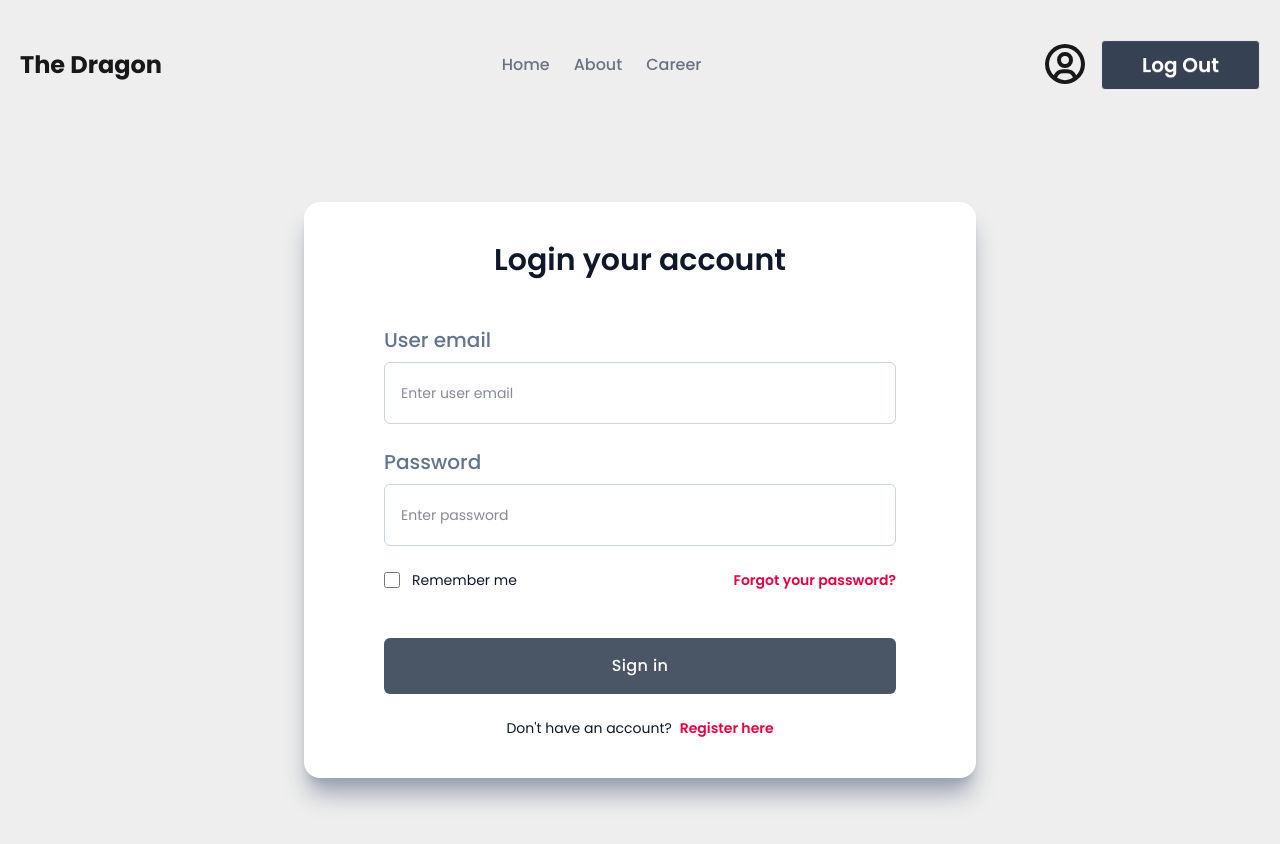
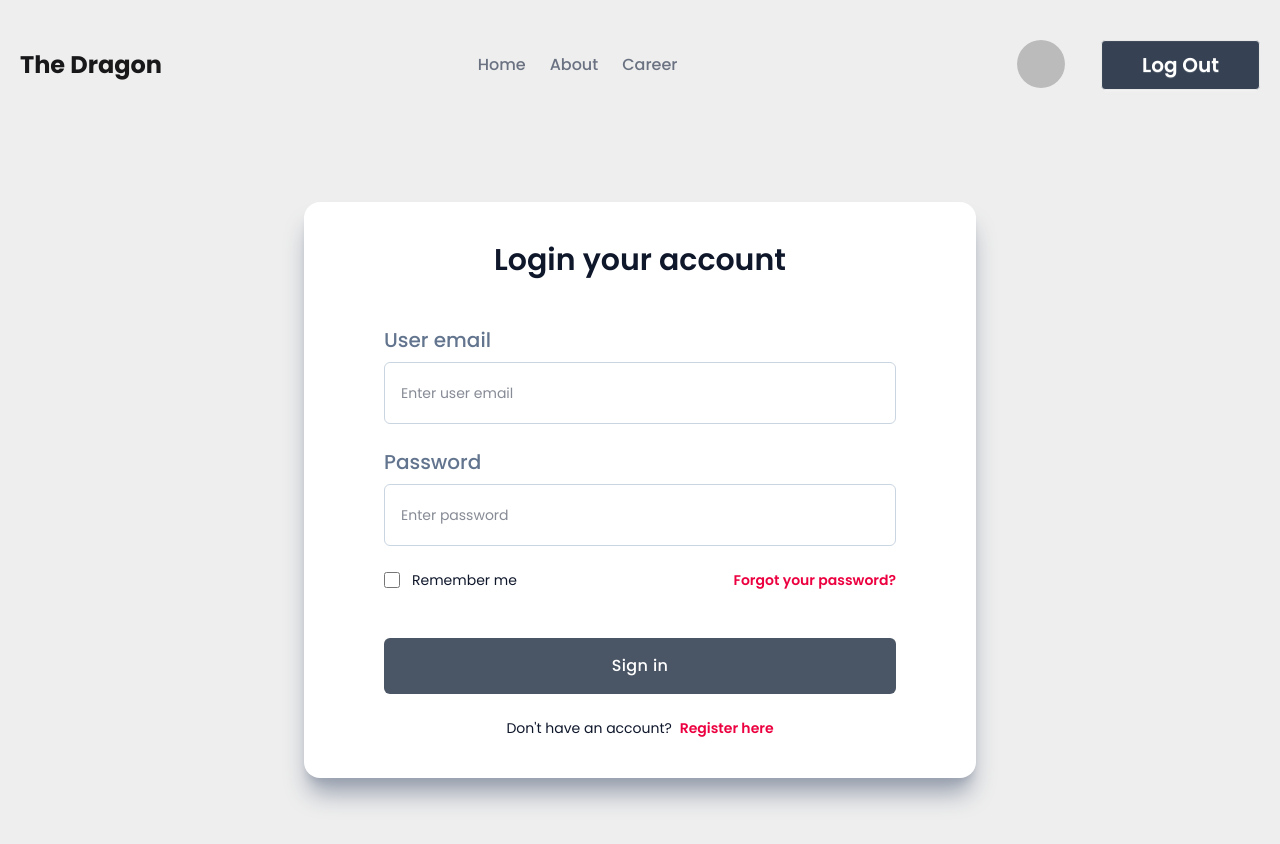
Before and after one commit to AtikHasan16/Project-Dragon-News, a React (Vite) app: page /authentication in a window 1280 px wide. Shown: the top 844 px of the page. Built offline with nearby package versions, Linux system fonts and the light colour scheme; no server answers; sample sign-in values are in the browser's storage.

Commit message:
added user profile feature

```diff
--- a/src/Components/LoginWith.jsx
+++ b/src/Components/LoginWith.jsx
@@ -7,7 +7,7 @@ import { toast } from "react-toastify";
 
 const LoginWith = () => {
   const { googleLogin } = useContext(AuthContext);
-  console.log(googleLogin);
+  // console.log(googleLogin);
   const handleGoogleLogin = () => {
     googleLogin()
       .then(() => {
--- a/src/Components/Navbar.jsx
+++ b/src/Components/Navbar.jsx
@@ -1,15 +1,16 @@
 // import React, { useContext } from "react";
 import { BiUserCircle } from "react-icons/bi";
-import { Link, NavLink } from "react-router";
+import { Link, NavLink, useLocation } from "react-router";
 import AuthContext from "../Contexts/AuthContext";
 import { useContext } from "react";
 import { toast } from "react-toastify";
 
-const Navbar = ({ location = '' }) => {
+const Navbar = ({ location = "" }) => {
   const { currentUser, logOutUser } = useContext(AuthContext);
-  // console.log(currentUser);
+  console.log(currentUser?.photoURL);
 
-  // console.log(location);
+  const currLocation = useLocation();
+  // console.log(currLocation);
 
   const handleLogOut = () => {
     logOutUser()
@@ -47,7 +48,27 @@ const Navbar = ({ location = '' }) => {
         {currentUser ? (
           <>
             <Link to={"/profile"}>
+              <div className="relative w-max group mx-auto ">
+                {currentUser?.photoURL ? (
+                  <div className="w-6/12 rounded-full overflow-hidden mx-auto bg-gray-50">
+                    <img
+                      className="w-full h-full "
+                      src={
+                        currentUser.photoURL ||
+                        "https://readymadeui.com/team-5.webp"
+                      }
+                      alt={"user photo"}
+                      referrerPolicy="no-referrer"
+                    />
+                  </div>
+                ) : (
                   <BiUserCircle className="text-5xl"></BiUserCircle>
+                )}
+
+                <div className="max-w-xs mx-auto absolute shadow-lg hidden group-hover:block bg-gray-500 text-white font-semibold px-3 py-[6px] text-[13px] w-max -bottom-10 rounded ">
+                  View Profile
+                </div>
+              </div>
             </Link>
 
             <button
@@ -62,11 +83,19 @@ const Navbar = ({ location = '' }) => {
             {/* <Link to={"/authentication/registration"}>
               <BiUserCircle className="text-5xl"></BiUserCircle>
             </Link> */}
+            {currLocation?.pathname === "/authentication" ? (
+              <Link to={"/authentication/registration"}>
+                <button className="btn text-xl bg-gray-700 py-6 px-10 text-white">
+                  SignUp
+                </button>
+              </Link>
+            ) : (
               <Link to={"/authentication"}>
                 <button className="btn text-xl bg-gray-700 py-6 px-10 text-white">
                   Login
                 </button>
               </Link>
+            )}
           </>
         )}
       </div>
--- a/src/Components/RightContents.jsx
+++ b/src/Components/RightContents.jsx
@@ -5,7 +5,7 @@ import AuthContext from "../Contexts/AuthContext";
 
 const RightContents = () => {
   const { currentUser } = useContext(AuthContext);
-  console.log(currentUser);
+  // console.log(currentUser);
 
   return (
     <div className="">
--- /dev/null
+++ b/src/Layouts/ProfileLayout.jsx
@@ -0,0 +1,7 @@
+import React from "react";
+
+const ProfileLayout = () => {
+  return <div>User Profile</div>;
+};
+
+export default ProfileLayout;
--- a/src/Routers/Router.jsx
+++ b/src/Routers/Router.jsx
@@ -12,6 +12,7 @@ import AuthLayout from "../Layouts/AuthLayout";
 import NewsDetails from "../Pages/NewsDetails";
 import PrivateRouter from "./PrivateRouter";
 import Loading from "../Pages/Loading";
+import ProfileLayout from "../Layouts/ProfileLayout";
 
 const router = createBrowserRouter([
   {
@@ -63,6 +64,14 @@ const router = createBrowserRouter([
       },
     ],
   },
+  {
+    path: "profile",
+    element: (
+      <PrivateRouter>
+        <ProfileLayout></ProfileLayout>
+      </PrivateRouter>
+    ),
+  },
 ]);
 
 export { router };
```
Lines whose indentation alone changed are shown as unchanged.
